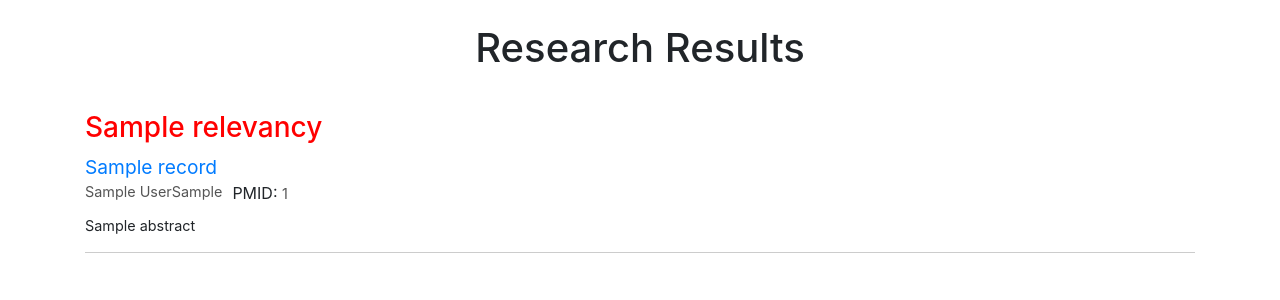
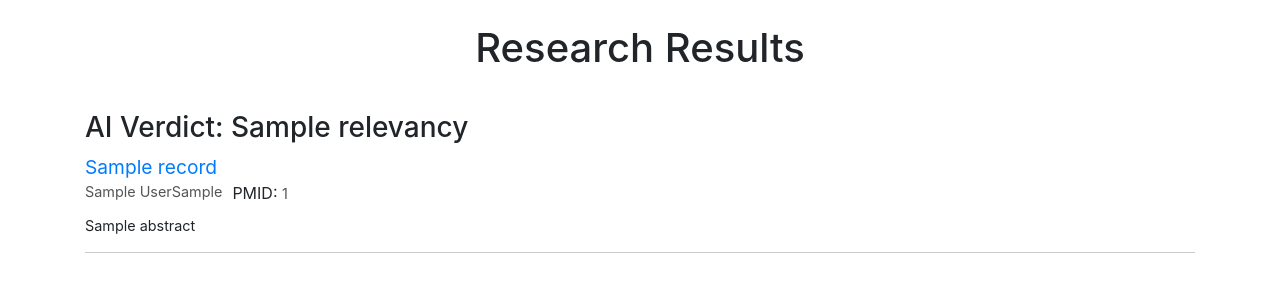
Before and after one commit to parsa-hemmati/ResearchGPT, a Flask app: template templates/results.html in a window 1280 px wide. Shown: the top 300 px of the page. Run offline with Flask 2, Linux system fonts and the light colour scheme; the template is opened without the code that fills it: most values are stand-ins (such as "Sample title", 1, 10 or a date in 2020); some libraries are stand-ins or nearby versions.

```diff
--- a/templates/results.html
+++ b/templates/results.html
@@ -39,7 +39,7 @@
             <article class="full-docsum" data-rel-pos="1">
                 <div class="docsum-wrap">
                     <div class="docsum-content">
-                        <h3 " style="color: {% if record.relevancy == 'relevant' %}green{% else %}red{% endif %};">{{ record.relevancy.capitalize() }}</h3>
+                        <h3>AI Verdict: {{ record.relevancy.capitalize() }}</h3>
                         <a class="docsum-title" href="{{ record.Abstract_Link }}">
                             {{ record.Title }}
                         </a>
```
Also changed, not shown: 1 other file.
